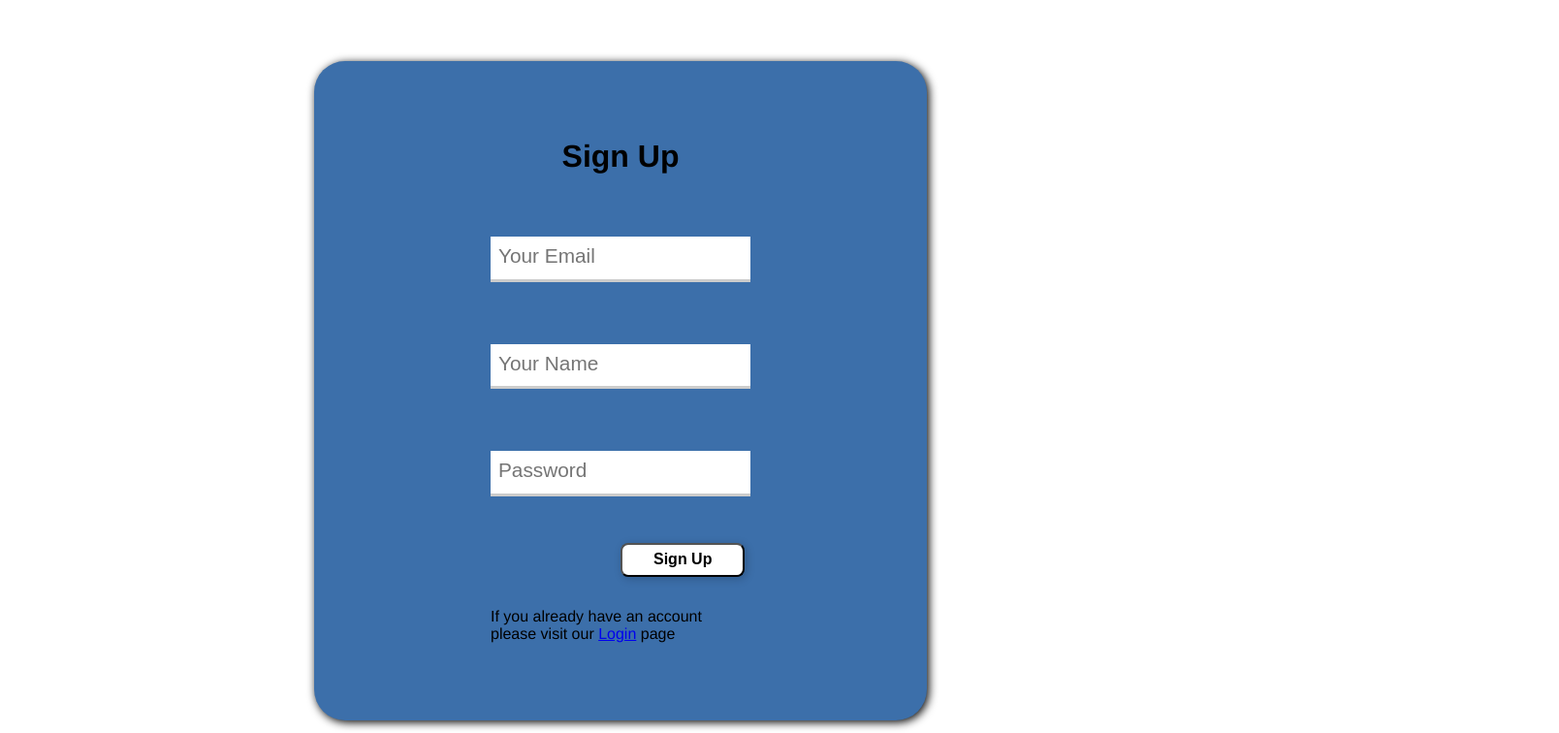
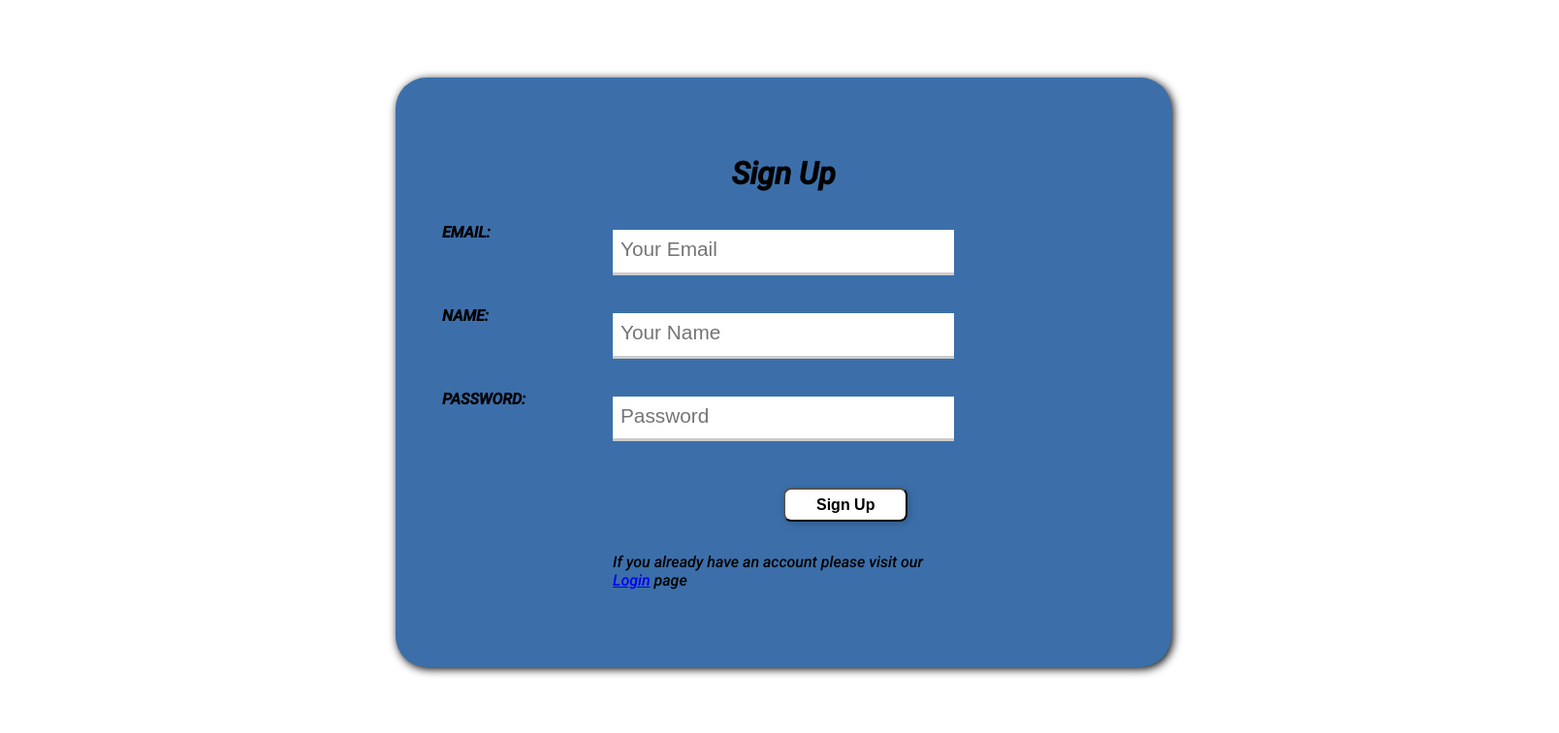
Before and after one commit to CDidier80/My-Calorie-Pal, a React (Create React App) app in the folder client/: page /register in a window 1280 px wide. Shown: the top 756 px of the page at 97% size, 1608 px wide, since content can reach past the window. Built offline with nearby package versions, Linux system fonts and the light colour scheme; no server answers.

Commit message:
txt input description

```diff
--- a/client/public/index.html
+++ b/client/public/index.html
@@ -10,6 +10,11 @@
       content="Web site created using create-react-app"
     />
     <link rel="apple-touch-icon" href="%PUBLIC_URL%/logo192.png" />
+    <link rel="preconnect" href="https://fonts.gstatic.com" />
+    <link
+      href="https://fonts.googleapis.com/css2?family=Roboto:ital,wght@1,500&display=swap"
+      rel="stylesheet"
+    />
     <!--
       manifest.json provides metadata used when your web app is installed on a
       user's mobile device or desktop. See https://developers.google.com/web/fundamentals/web-app-manifest/
--- a/client/src/components/TextInput.js
+++ b/client/src/components/TextInput.js
@@ -1,15 +1,10 @@
 import React from "react";
 
 const TextInput = (props) => {
-  return props.fieldType === "textfield" ? (
-    <textarea
-      type={props.type}
-      name={props.name}
-      value={props.value}
-      onChange={(e) => props.onChange(e)}
-      placeholder={props.placeholder}
-    />
-  ) : (
+  return (
+    <div>
+      <div className="text-input">
+        <div className="title">{props.title ? `${props.title}:` : null}</div>
         <input
           type={props.type}
           name={props.name}
@@ -18,6 +13,8 @@ const TextInput = (props) => {
           placeholder={props.placeholder}
           autoComplete="false"
         />
+      </div>
+    </div>
   );
 };
 
--- a/client/src/pages/CreateProfile.js
+++ b/client/src/pages/CreateProfile.js
@@ -142,6 +142,7 @@ class CreateProfile extends Component {
             </div>
             <TextInput
               placeholder="AGE"
+              title="AGE"
               name="age"
               type="number"
               value={age}
@@ -149,6 +150,7 @@ class CreateProfile extends Component {
             />
             <TextInput
               placeholder="HEIGHT IN INCHES"
+              title="HEIGHT"
               name="height"
               type="number"
               value={height}
@@ -156,6 +158,7 @@ class CreateProfile extends Component {
             />
             <TextInput
               placeholder="WEIGHT IN IBS"
+              title="WEIGHT"
               name="weight"
               type="number"
               value={weight}
@@ -163,6 +166,7 @@ class CreateProfile extends Component {
             />
             <TextInput
               placeholder="GOAL WEIGHT"
+              title="GOAL WEIGHT"
               name="goalWeight"
               type="number"
               value={goalWeight}
--- a/client/src/pages/Home.js
+++ b/client/src/pages/Home.js
@@ -11,12 +11,11 @@ const Home = () => {
           <ul>
             <h3 className="underline">Lose weight with MyCaloriePal</h3>
             <h4 className="grid-home">
-              <li className="list">Log meals/food consumed</li>
-              <li className="list">Save Meals</li>
-              <li className="list">Track Calories</li>
+              <li className="list">Log Meals/Food consumed</li>
+              <li className="list">Log Exercises</li>
+              <li className="list">Count Calories</li>
               <li className="list">Track Calories Burned</li>
               <li className="list">Track Macros</li>
-              <li className="list">Log Exercises</li>
             </h4>
           </ul>
         </div>
--- a/client/src/pages/Login.js
+++ b/client/src/pages/Login.js
@@ -37,6 +37,7 @@ class LogIn extends Component {
           <h3>Login</h3>
           <TextInput
             placeholder="Email"
+            title="EMAIL"
             name="email"
             type="email"
             value={email}
@@ -44,6 +45,7 @@ class LogIn extends Component {
           />
           <TextInput
             placeholder="Password"
+            title="PASSWORD"
             name="password"
             value={password}
             type="password"
--- a/client/src/pages/SignUp.js
+++ b/client/src/pages/SignUp.js
@@ -37,6 +37,7 @@ class SignUp extends Component {
           <h3>Sign Up</h3>
           <TextInput
             placeholder="Your Email"
+            title="EMAIL"
             name="email"
             type="email"
             value={email}
@@ -44,6 +45,7 @@ class SignUp extends Component {
           />
           <TextInput
             placeholder="Your Name"
+            title="NAME"
             name="name"
             value={name}
             type="text"
@@ -51,6 +53,7 @@ class SignUp extends Component {
           />
           <TextInput
             placeholder="Password"
+            title="PASSWORD"
             name="password"
             value={password}
             type="password"
--- a/client/src/styles/Global.css
+++ b/client/src/styles/Global.css
@@ -1,5 +1,6 @@
 body {
-  font-family: "Franklin Gothic Medium", "Arial Narrow", Arial, sans-serif;
+  font-family: "Roboto", sans-serif;
+  min-width: 1600px;
 }
 .flex-row {
   display: flex;
@@ -69,3 +70,10 @@ button {
   display: flexbox;
   flex-direction: column;
 }
+.text-input {
+  justify-content: center;
+  align-items: center;
+}
+.title {
+  font-weight: 650;
+}
--- a/client/src/styles/Home.css
+++ b/client/src/styles/Home.css
@@ -18,5 +18,5 @@ ul {
   list-style-type: none;
 }
 li {
-  margin: 1em 0 0 1em;
+  margin: 1em 0 0 3em;
 }
--- a/client/src/styles/Login.css
+++ b/client/src/styles/Login.css
@@ -25,7 +25,8 @@
 .signup form input,
 .login form input,
 .profile form input {
-  margin: 2em 25%;
+  justify-self: center;
+  margin: -1em 0 2em 25%;
   font-size: 1em;
   width: 50%;
 }
--- a/client/src/styles/Profile.css
+++ b/client/src/styles/Profile.css
@@ -14,6 +14,7 @@
 .dropdown-wrapper {
   display: flex;
   justify-content: space-evenly;
+  margin-bottom: 2em;
 }
 .dropdown {
   width: 30%;
```
Lines whose indentation alone changed are shown as unchanged.
